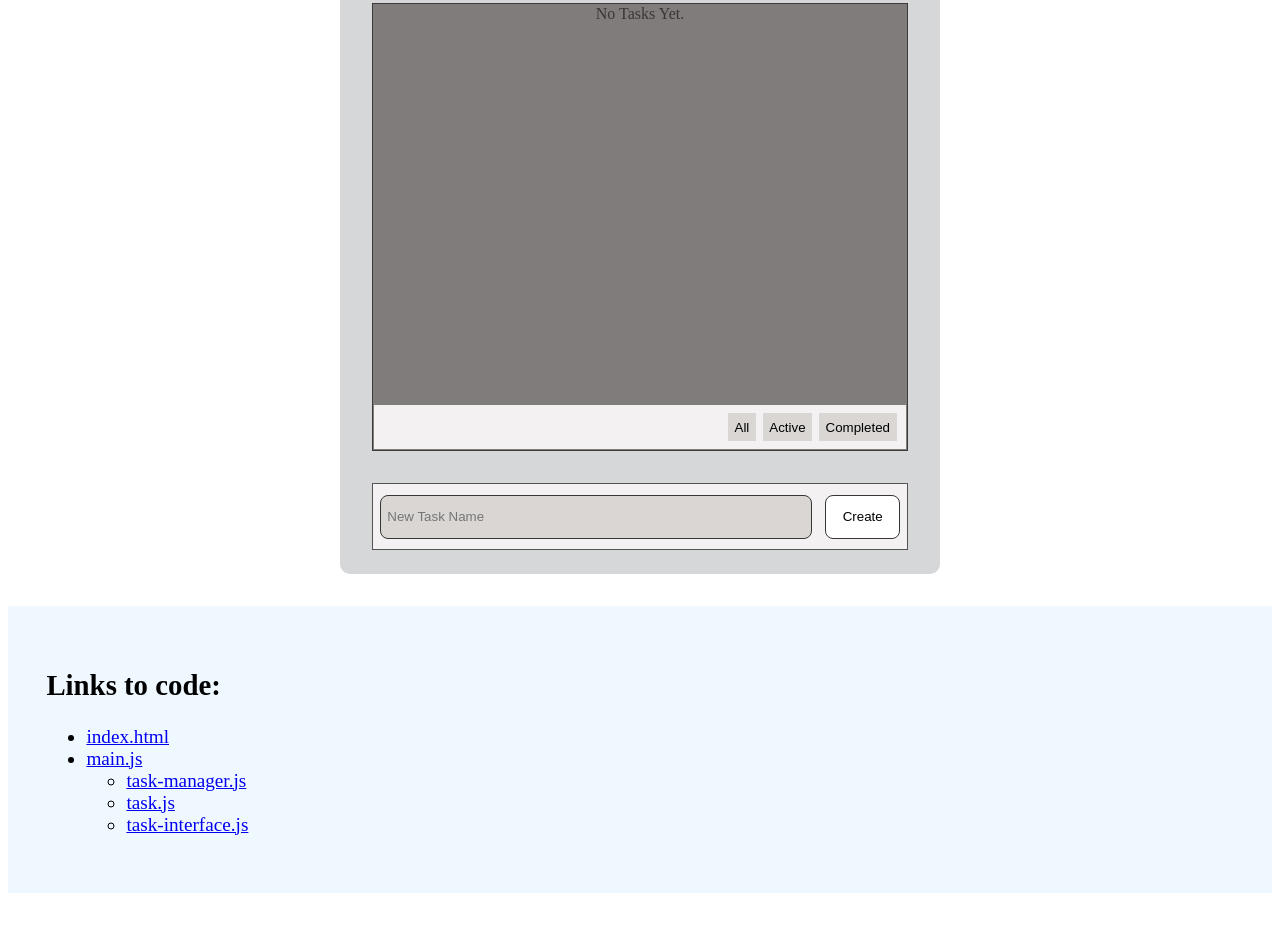
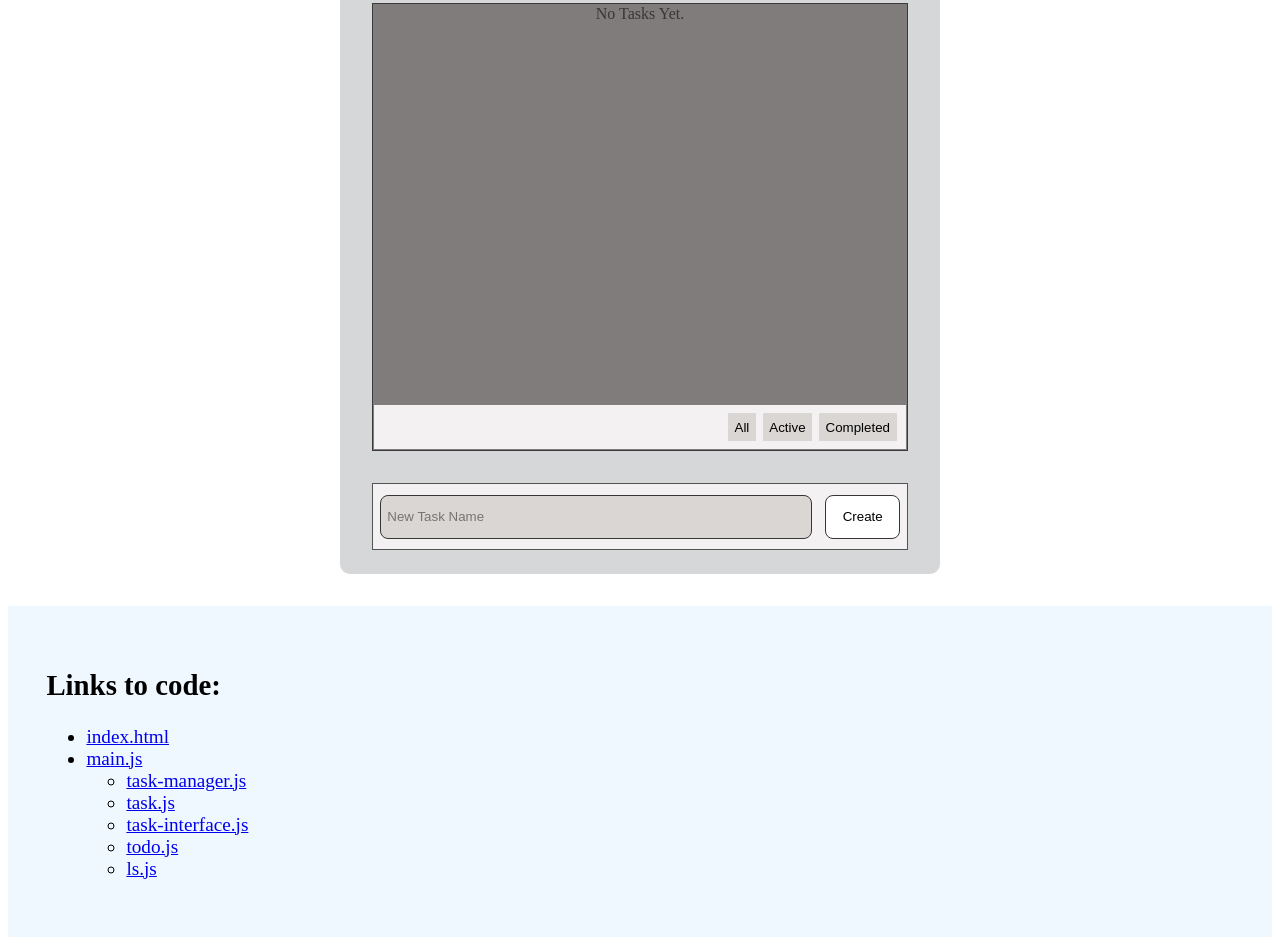
Before and after one commit to kylecooltron/wdd-330, a plain HTML site: page challenge_one/index.html in a window 1280 px wide. Shown: the part 181-1126 px from the top of the page. Before the commit the page ends 1082 px from the top, so only its background shows below. Drawn offline with Linux system fonts and the light colour scheme.

Commit message:
added links to code

```diff
--- a/challenge_one/index.html
+++ b/challenge_one/index.html
@@ -83,6 +83,12 @@
           <li>
             <a href="https://github.com/kylecooltron/wdd-330/blob/master/challenge_one/modules/task-interface.js">task-interface.js</a>
           </li>
+          <li>
+            <a href="https://github.com/kylecooltron/wdd-330/blob/master/challenge_one/modules/ToDo.js">todo.js</a>
+          </li>
+          <li>
+            <a href="https://github.com/kylecooltron/wdd-330/blob/master/challenge_one/modules/ls.js">ls.js</a>
+          </li>
         </ul>
       </li>
     </ul>
```
